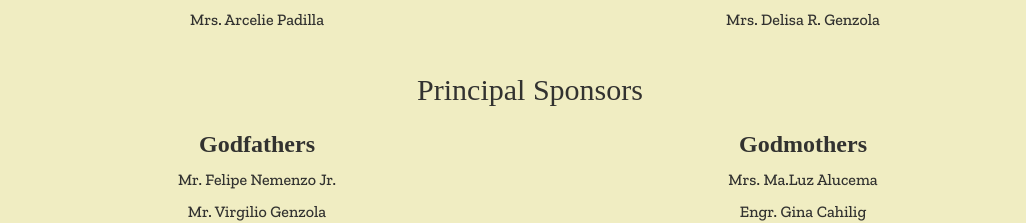
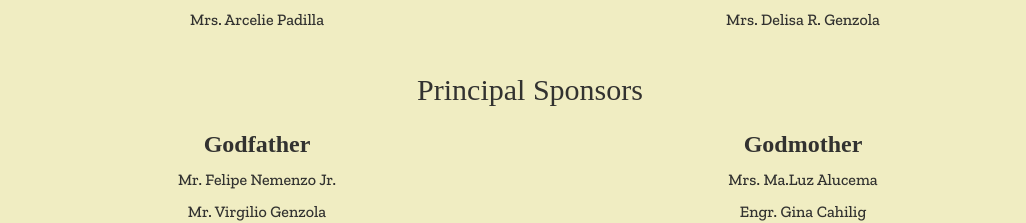
Before and after one commit to gtchavez-lop/erwin-joyce-wedding-web-invitation, a Next.js app: page / in a window 1280 px wide. Shown: the part 2400-2623 px from the top of the page, without its empty margins (110-1136 px from the left). Built offline with nearby package versions, Linux system fonts and the light colour scheme; a web font is replaced by a local one.

Commit message:
Revision 1.0.42

```diff
--- a/pages/index.js
+++ b/pages/index.js
@@ -215,7 +215,7 @@ const Home = (e) => {
               </p>
               <div className="grid grid-cols-1 sm:grid-cols-2 text-center gap-5">
                 <div className="flex flex-col items-center gap-2">
-                  <p className="text-2xl font-semibold">Godfathers</p>
+                  <p className="text-2xl font-semibold">Godfather</p>
                   <p style={{ fontFamily: "'Zilla Slab', mono" }}>
                     Mr. Felipe Nemenzo Jr.
                   </p>
@@ -236,7 +236,7 @@ const Home = (e) => {
                   </p>
                 </div>
                 <div className="flex flex-col items-center gap-2">
-                  <p className="text-2xl font-semibold">Godmothers</p>
+                  <p className="text-2xl font-semibold">Godmother</p>
                   <p style={{ fontFamily: "'Zilla Slab', mono" }}>
                     Mrs. Ma.Luz Alucema
                   </p>
```
